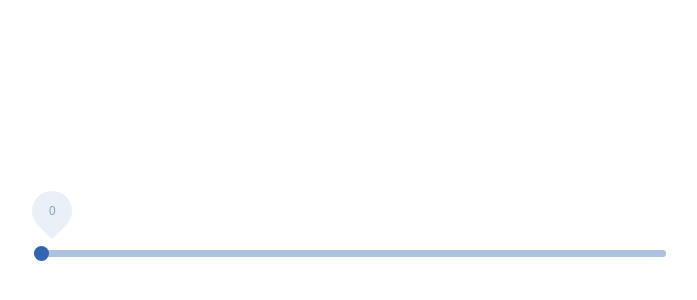
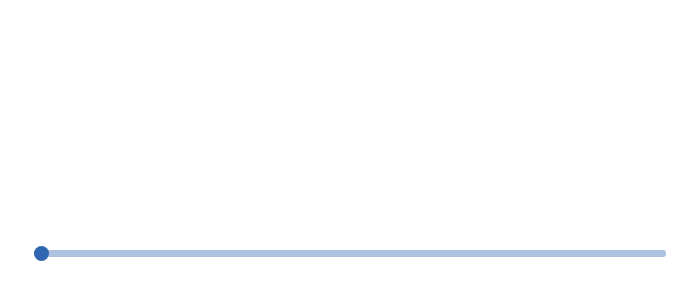
Before and after one commit to manvendra22/react-slider, a React app: page / in a window 1280 px wide. Shown: the part 156-456 px from the top of the page, without its empty margins (292-989 px from the left). Built offline with nearby package versions, Linux system fonts and the light colour scheme.

Commit message:
[Fix] Minor fix

```diff
--- a/src/App.js
+++ b/src/App.js
@@ -6,7 +6,7 @@ import "./styles.css";
 
 export default function App() {
     let [value, setValue] = useState(0);
-    let [visible, setVisible] = useState(true);
+    let [visible, setVisible] = useState(false);
 
     function handleChange(e) {
         console.log(e.target.value);
@@ -20,7 +20,6 @@ export default function App() {
     function handleMouseDown() {
         setVisible(true);
     }
-
 
     return (
         <div className="App">
```
